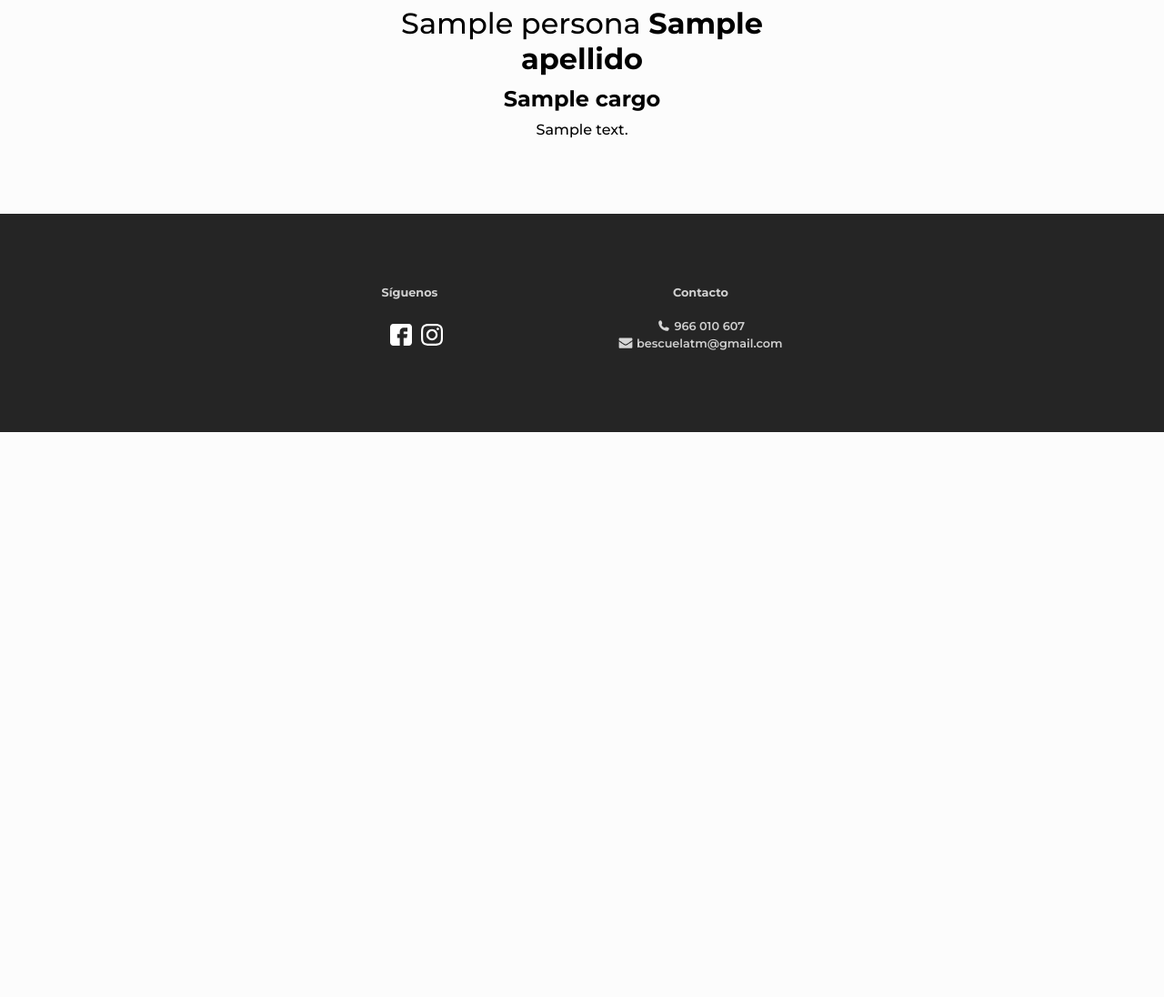
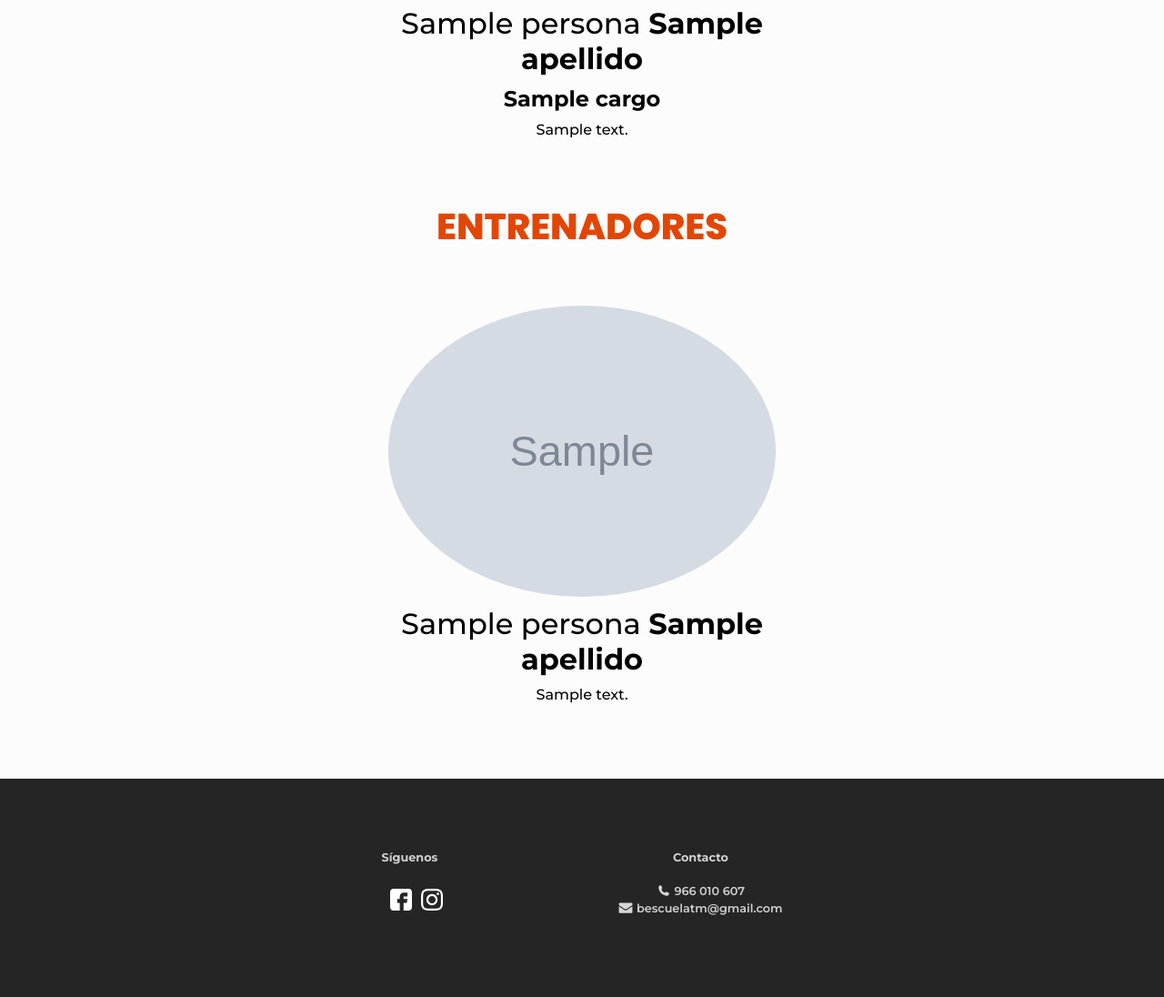
Before and after one commit to JorgePasco1/baster-escuela-website, a Flask app: template templates/about.html in a window 1280 px wide. Shown: the part 832-1928 px from the top of the page at 91% size. Before the commit the page ends 1307 px from the top, so only its background shows below. Run offline with Flask 2, Linux system fonts and the light colour scheme; the template is opened without the code that fills it: most values are stand-ins (such as "Sample title", 1, 10 or a date in 2020); grey boxes marked "Sample" are stand-in pictures.

Commit message:
refactor and add entrenadores section

```diff
--- a/app.py
+++ b/app.py
@@ -1,34 +1,8 @@
 from flask import Flask, render_template, url_for
-import sqlite3
+from helpers import dict_factory, write_blob_to_file, get_members
 
 app = Flask(__name__)
 app.config["TEMPLATES_AUTO_RELOAD"] = True
-
-
-# Define dictionary factory to be used for db results
-def dict_factory(cursor, row):
-    d = {}
-    for i, col in enumerate(cursor.description):
-        d[col[0]] = row[i]
-    return d
-
-
-# Connecting to db
-try:
-    conn = sqlite3.connect('./baster_escuela.db', check_same_thread=False)
-    conn.row_factory = dict_factory  # Set dict factory
-    db = conn.cursor()
-    print("Success")
-except Exception:
-    print(Exception)
-
-
-def write_blob_to_file(data, type, file_name):
-    """Convert blob into img file"""
-    filename = f"img/photos/{type}/{file_name}.jpg"
-    with open(f".{url_for('static', filename=filename)}", "wb+") as file:
-        file.write(data)
-    return filename
 
 
 # Ensure responses aren't cached
@@ -48,23 +22,10 @@ def home():
 @app.route('/about')
 def about():
     name = 'about'
-    directiva = db.execute("SELECT * FROM miembros_directiva").fetchall()
-    directiva_info = []
+    directiva= get_members("miembros_directiva")
+    entrenadores = get_members("entrenadores")
 
-    for el in directiva:
-        new_item = {}
-        for key, value in el.items():
-            if key != "foto":
-                new_item[key] = value
-            else:
-                file_name = f"{el['id']}-{el['nombre']}-{el['apellido']}"
-                complete_path = write_blob_to_file(
-                    value, "directiva", file_name)
-                new_item[key] = complete_path
-        directiva_info.append(new_item)
-
-    print("directiva_info", directiva_info)
-    return render_template(f"{name}.html", active=f"{name}", directiva=directiva_info)
+    return render_template(f"{name}.html", active=f"{name}", directiva=directiva, entrenadores=entrenadores)
 
 
 @app.route('/atletas')
--- a/templates/about.html
+++ b/templates/about.html
@@ -17,7 +17,7 @@ Sobre nosotros
     <div class="v-text-container mv-text">Ser el club líder a nivel nacional de tenis de mesa
         en alto rendimiento .</div>
 </section>
-<section class="historia">
+<section class="directiva">
     <h2>DIRECTIVA</h2>
     <div class="directiva-container">
         {% for persona in directiva %}
@@ -28,18 +28,18 @@ Sobre nosotros
                 <div class="directiva-item-description">{{ persona["descripcion"] }}</div>
             </div>
         {% endfor %}
-        <!-- <div class="directiva-item">
-            <img src="{{ url_for('static', filename='img/logo.png') }}">
-            <div class="directiva-item-name">Reiner <span class="bold">Baster</span></div>
-            <div class="directiva-item-role bold">Presidente</div>
-            <div class="directiva-item-description">Licenciado en cultura física por la Universidad de Ciencias de la Cultura Física y el Deporte Manuel Fajardo en Holguín, Cuba. Coach ITTF Nivel 3*, con más de 30 años de experiencia como entrenador, dirigiendo selecciones nacionales de Cuba y Perú.</div>
-        </div>
-        <div class="directiva-item">
-            <img src="{{ url_for('static', filename='img/logo.png') }}">
-        </div>
-        <div class="directiva-item">
-            <img src="{{ url_for('static', filename='img/logo.png') }}">
-        </div> -->
+    </div>
+</section>
+<section class="entrenadores">
+    <h2>ENTRENADORES</h2>
+    <div class="directiva-container">
+        {% for persona in entrenadores %}
+            <div class="directiva-item">
+                <img src="{{ url_for('static', filename=persona['foto']) }}">
+                <div class="directiva-item-name">{{ persona["nombre"] }} <span class="bold">{{ persona["apellido"] }}</span></div>
+                <div class="directiva-item-description">{{ persona["descripcion"] }}</div>
+            </div>
+        {% endfor %}
     </div>
 </section>
 {% endblock %}
```
Also changed, not shown: helpers.py (added, +63 -0 lines), baster_escuela.db, static/img/photos/entrenadores/Yosvany-Pena.jpg (added), static/img/photos/miembros_directiva/1-Reiner-Baster.jpg (renamed from static/img/photos/directiva/1-Reiner-Baster.jpg), static/img/photos/miembros_directiva/2-Roxana-Soto.jpg (renamed from static/img/photos/directiva/2-Roxana-Soto.jpg), static/img/photos/miembros_directiva/3-Jorge-Pasco.jpg (renamed from static/img/photos/directiva/3-Jorge-Pasco.jpg), static/img/photos/miembros_directiva/Jorge-Pasco.jpg (added), static/img/photos/miembros_directiva/Reiner-Baster.jpg (added), static/img/photos/miembros_directiva/Roxana-Soto.jpg (added).
